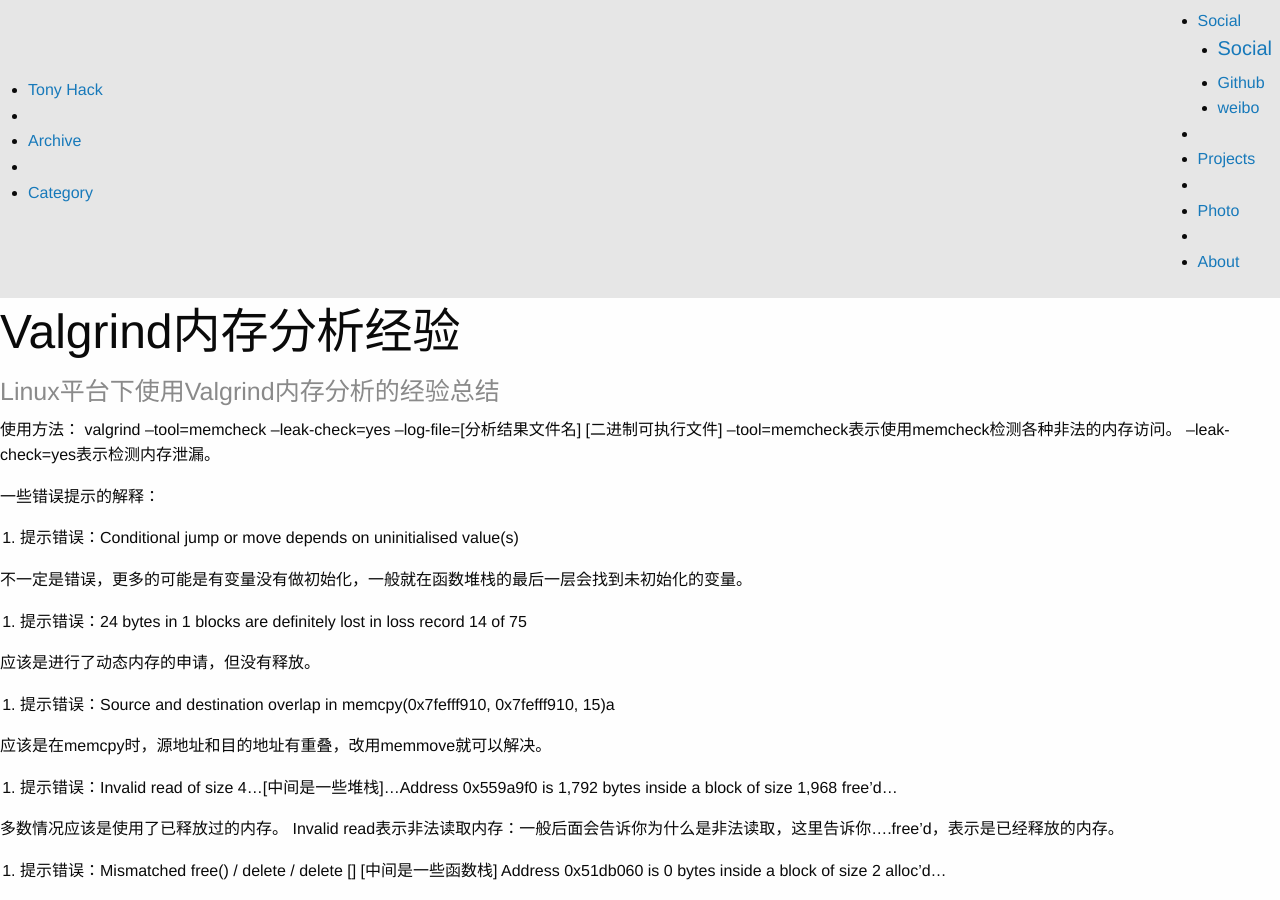
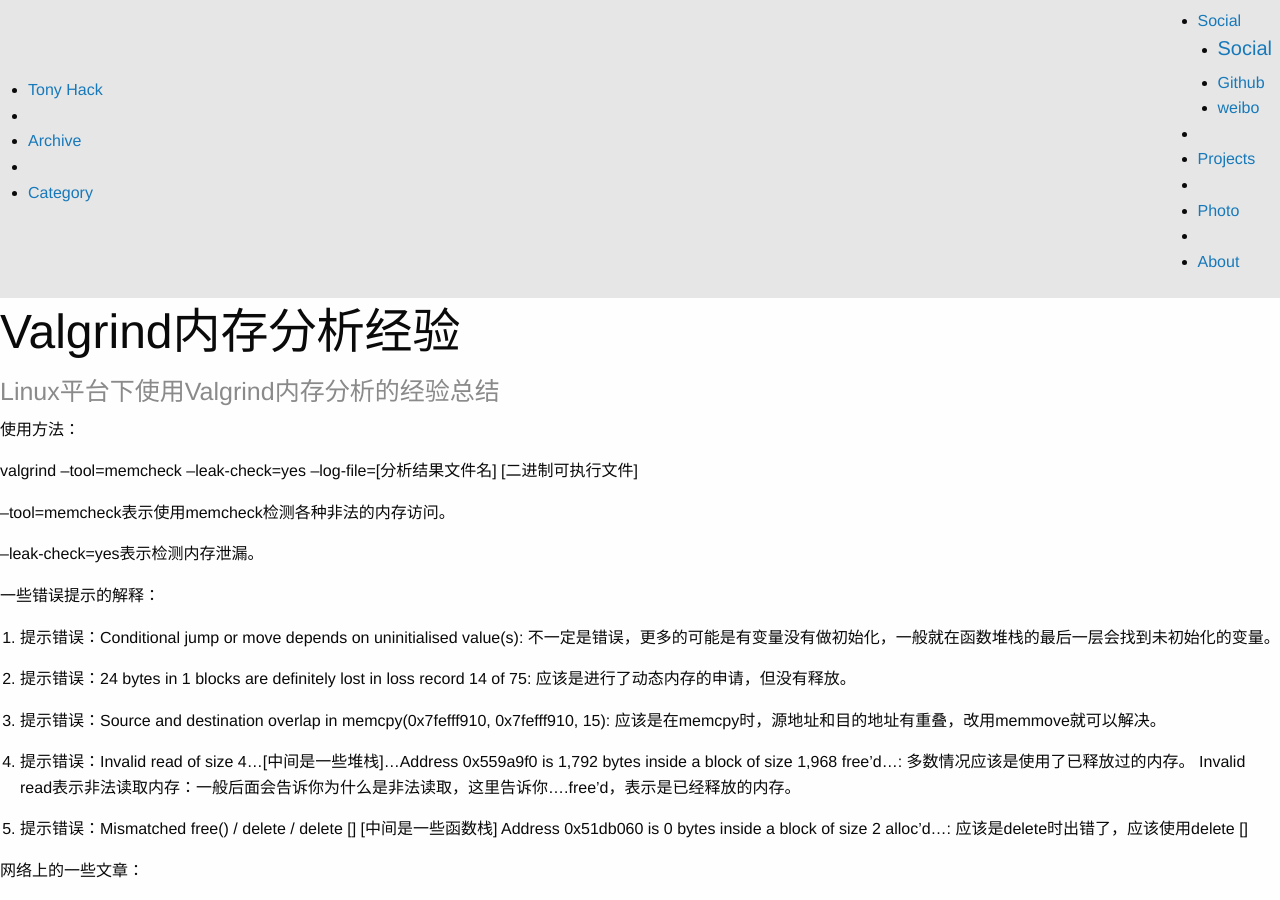
Before and after one commit to tonyhack/tonyhack.github.com, a Jekyll site: the page built from _posts/2012-03-22-valgrind.md, in a window 1280 px wide and 900 px high. Built offline with Jekyll 4.4.1, drawn with Linux system fonts in a browser that asks for light colours; nearby versions of some CDN libraries; library files that are not in the unit come from our copies; comment, search, counter and statistics services are not loaded; some of the changed text lies outside the part shown.

Commit message:
a new blog

```diff
--- a/_posts/2012-03-22-valgrind.md
+++ b/_posts/2012-03-22-valgrind.md
@@ -6,33 +6,33 @@ description: Linux平台下使用Valgrind内存分析的经验总结
 tags : [valgrind, 内存分析, 内存泄露, Linux]
 ---
 
+使用方法：
 
-使用方法：
   valgrind --tool=memcheck --leak-check=yes --log-file=[分析结果文件名] [二进制可执行文件]
+
   --tool=memcheck表示使用memcheck检测各种非法的内存访问。
+
   --leak-check=yes表示检测内存泄漏。
+
 
 一些错误提示的解释：
 
-1. 提示错误：Conditional jump or move depends on uninitialised value(s)
-
+1. 提示错误：Conditional jump or move depends on uninitialised value(s):
 不一定是错误，更多的可能是有变量没有做初始化，一般就在函数堆栈的最后一层会找到未初始化的变量。
 
-2. 提示错误：24 bytes in 1 blocks are definitely lost in loss record 14 of 75
-
+2. 提示错误：24 bytes in 1 blocks are definitely lost in loss record 14 of 75:
 应该是进行了动态内存的申请，但没有释放。
 
-3. 提示错误：Source and destination overlap in memcpy(0x7fefff910, 0x7fefff910, 15)a
-
+3. 提示错误：Source and destination overlap in memcpy(0x7fefff910, 0x7fefff910, 15):
 应该是在memcpy时，源地址和目的地址有重叠，改用memmove就可以解决。
 
-4. 提示错误：Invalid read of size 4...[中间是一些堆栈]...Address 0x559a9f0 is 1,792 bytes inside a block of size 1,968 free'd...
-
+4. 提示错误：Invalid read of size 4...[中间是一些堆栈]...Address 0x559a9f0 is 1,792 bytes inside a block of size 1,968 free'd...:
 多数情况应该是使用了已释放过的内存。 Invalid read表示非法读取内存：一般后面会告诉你为什么是非法读取，这里告诉你....free'd，表示是已经释放的内存。
 
-5. 提示错误：Mismatched free() / delete / delete [] [中间是一些函数栈] Address 0x51db060 is 0 bytes inside a block of size 2 alloc'd...
+5. 提示错误：Mismatched free() / delete / delete [] [中间是一些函数栈] Address 0x51db060 is 0 bytes inside a block of size 2 alloc'd...:
+应该是delete时出错了，应该使用delete []
 
-  应该是delete时出错了，应该使用delete []
+
 
 网络上的一些文章：
 
```
